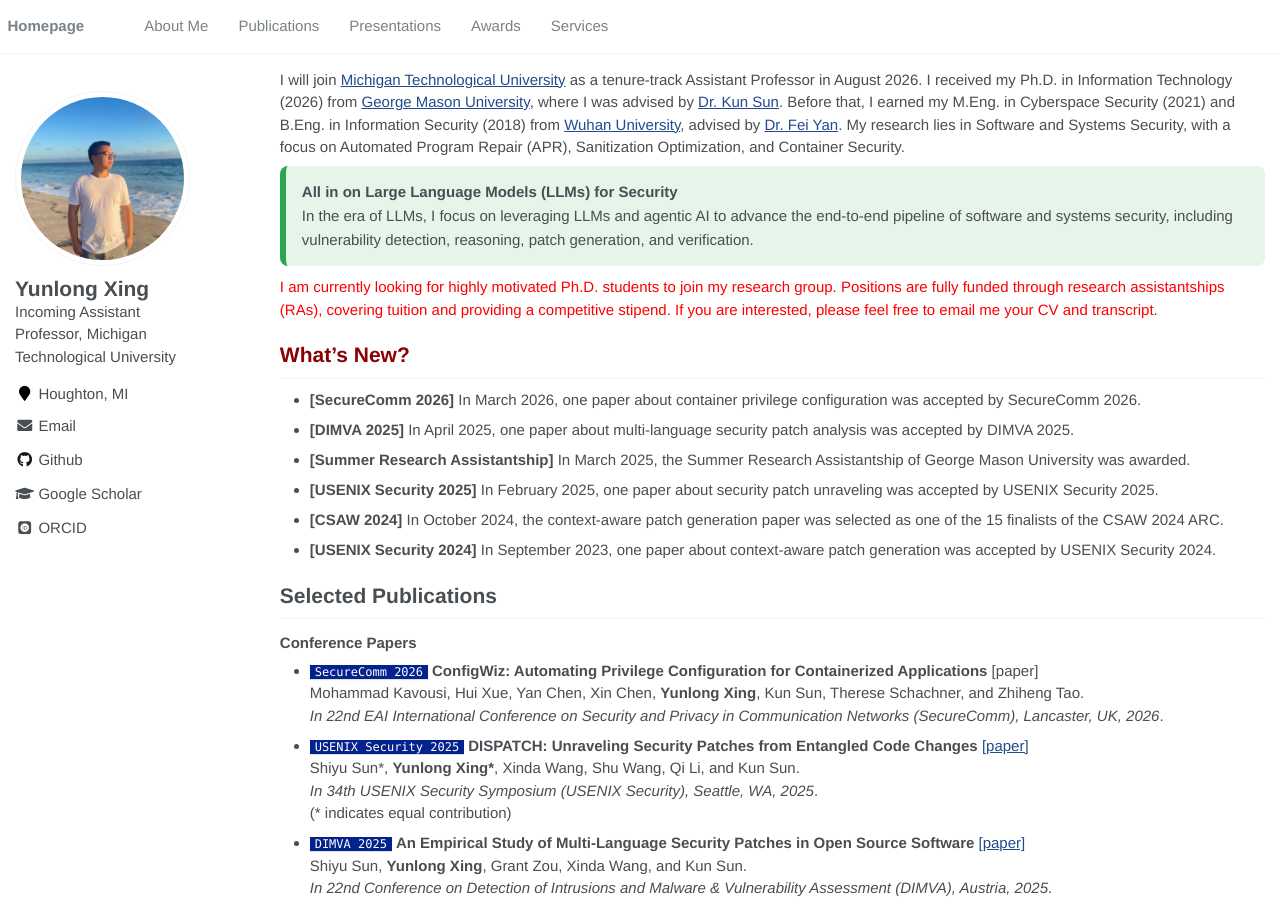
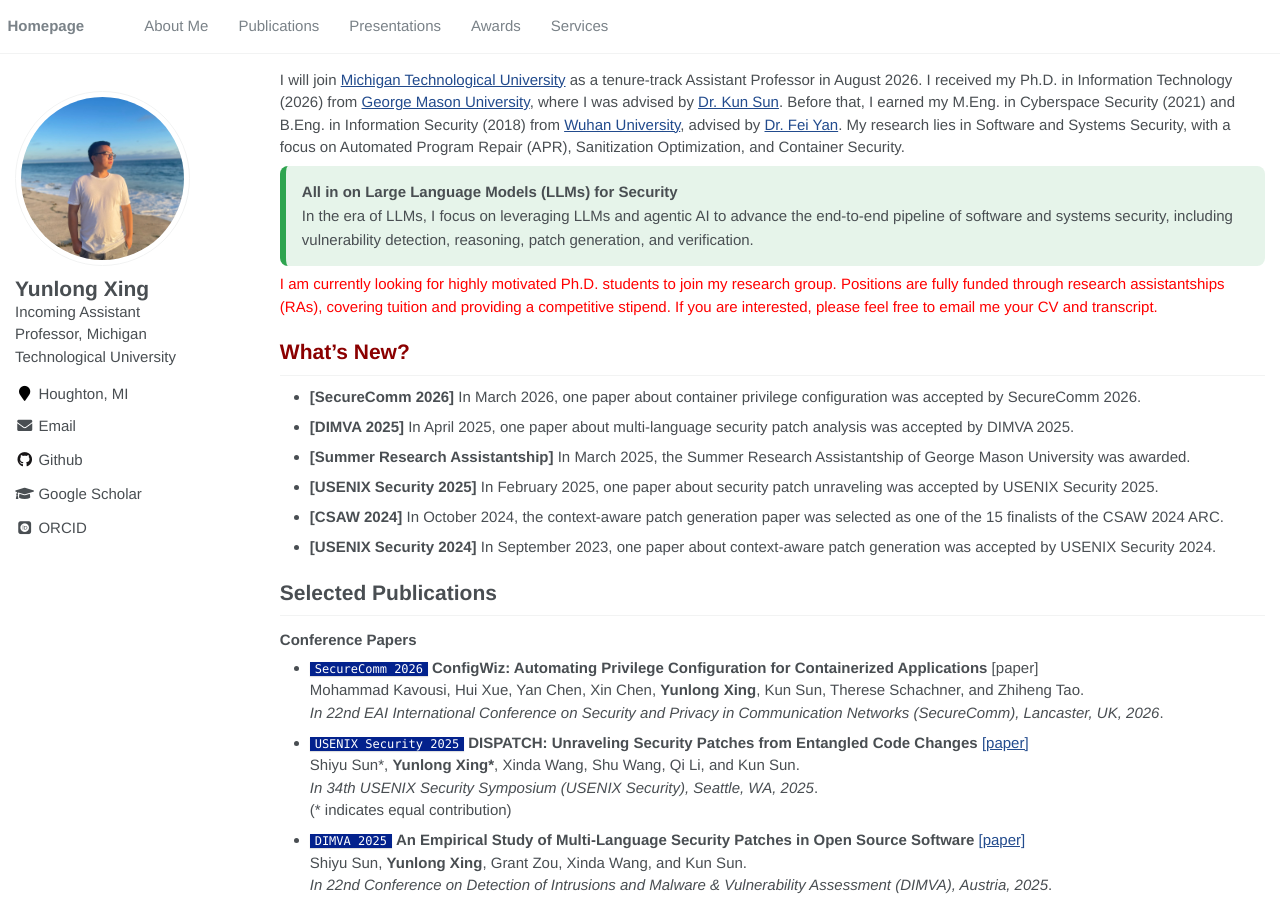
Before and after one commit to YunlongXing/yunlongxing.github.io, a Jekyll site: the page built from _pages/about.md, in a window 1280 px wide and 900 px high. Built offline with Jekyll 4.4.1, drawn with Linux system fonts in a browser that asks for light colours; some web fonts are replaced.

Commit message:
Revise intro with LLM focus and style adjustment
Updated the introduction section to reflect a change in the margin of the styled div and added a focus on leveraging LLMs for security.

```diff
--- a/_pages/includes/intro.md
+++ b/_pages/includes/intro.md
@@ -1,6 +1,6 @@
 I will join [Michigan Technological University][Michigan Technological University] as a tenure-track Assistant Professor in August 2026. I received my Ph.D. in Information Technology (2026) from [George Mason University][George Mason University], where I was advised by [Dr. Kun Sun][Dr. Kun Sun]. Before that, I earned my M.Eng. in Cyberspace Security (2021) and B.Eng. in Information Security (2018) from [Wuhan University][Wuhan University], advised by [Dr. Fei Yan][Dr. Fei Yan]. My research lies in Software and Systems Security, with a focus on Automated Program Repair (APR), Sanitization Optimization, and Container Security.
 
-<div style="background-color:#e6f4ea; border-left:6px solid #2ea44f; padding:14px 16px; border-radius:8px; margin-bottom:10px; line-height:1.6;">
+<div style="background-color:#e6f4ea; border-left:6px solid #2ea44f; padding:14px 16px; border-radius:8px; margin-bottom:7px; line-height:1.6;">
   <strong>All in on Large Language Models (LLMs) for Security</strong><br>
   In the era of LLMs, I focus on leveraging LLMs and agentic AI to advance the end-to-end pipeline of software and systems security, including vulnerability detection, reasoning, patch generation, and verification.
 </div>
```
